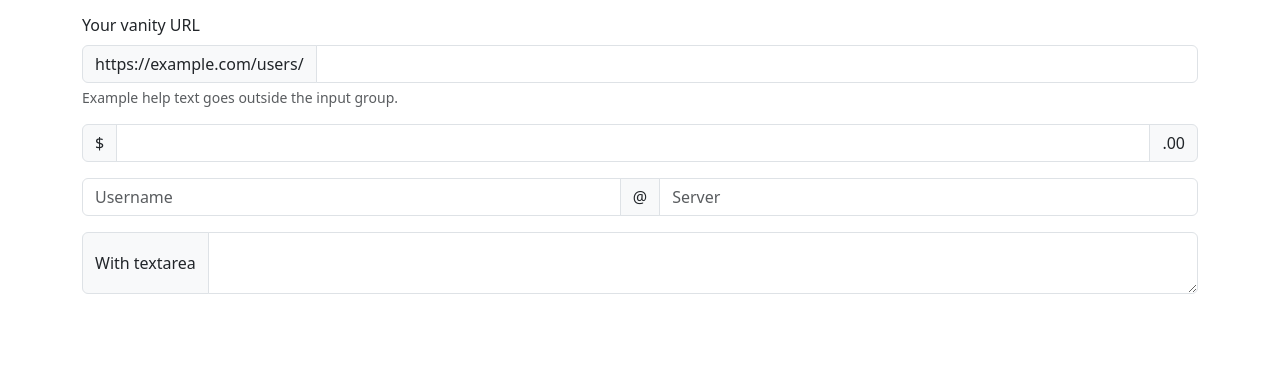
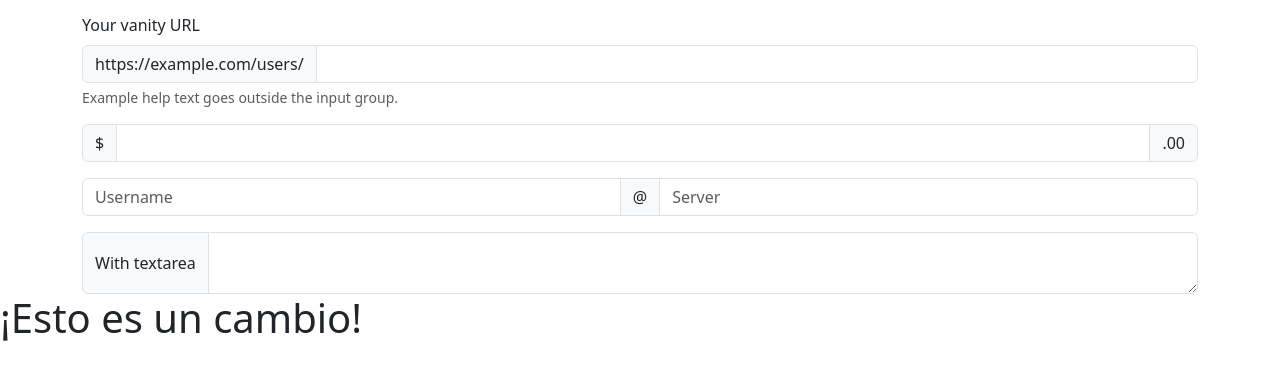
Before and after one commit to darboscalante/Sesion07, a plain HTML site: page index.html in a window 1280 px wide. Shown: the part 3559-3939 px from the top of the page. After the commit the page ends 3909 px from the top, so only its background shows below. Drawn offline with nearby package versions, Linux system fonts and the light colour scheme.

Commit message:
Nuevos cambios en la línea 106

```diff
--- a/index.html
+++ b/index.html
@@ -103,7 +103,11 @@
             </div>
         </div>
     </div>
-    <br><br><br><br><br><br><br><br><br><br><br><br><br><br><br><br><br><br><br><br><br><br><br><br><br><br><br><br><br><br><br><br><br><br><br><br><br><br><br><br><br><br><br><br><br><br><br><br><br><br><br><br><br><br><br><br><br><br><br><br><br><br><br><br><br><br><br><br><br><br><br><br><br><br><br><br><br><br><br><br><br><br><br><br><br><br><br><br><br><br><br><br><br><br><br><br><br><br><br><br><br><br>
+    <div>
+        <h1>
+            ¡Esto es un cambio!
+        </h1>
+    </div>
 
     <script src="https://cdn.jsdelivr.net/npm/bootstrap@5.3.0/dist/js/bootstrap.bundle.min.js"
         integrity="sha384-geWF76RCwLtnZ8qwWowPQNguL3RmwHVBC9FhGdlKrxdiJJigb/j/68SIy3Te4Bkz"
```
